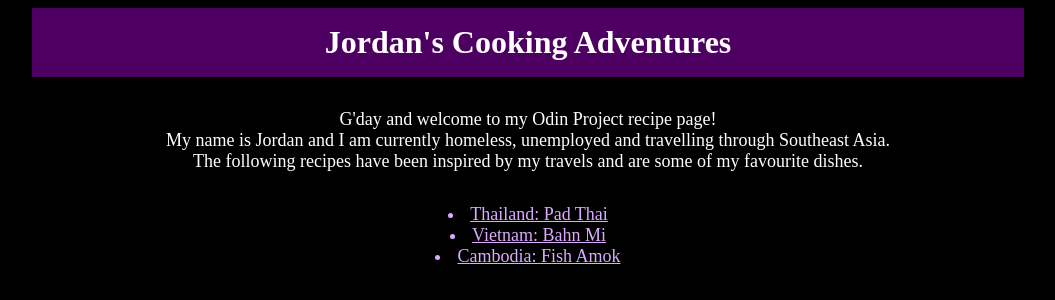
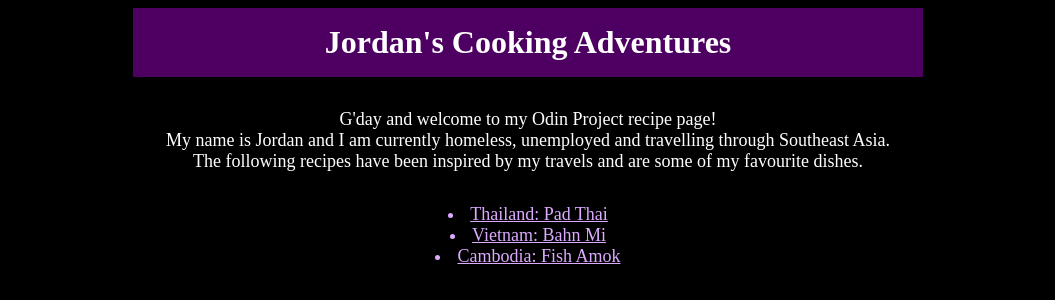
Before and after one commit to Jordancojp/odin-recipes, a plain HTML site: page index.html in a window 1280 px wide. Shown: the whole page, without its empty margins (112-1167 px from the left). Drawn offline with Linux system fonts and the light colour scheme.

Commit message:
changed width to max-width

```diff
--- a/styles.css
+++ b/styles.css
@@ -9,7 +9,7 @@ h1 {
     font-weight: bold;
     text-align: center;
     padding: 16px;
-    width: 60pc;
+    max-width: 60%;
     margin: auto;
     margin-bottom: 32px;
 }
@@ -18,7 +18,7 @@ p {
     font-size: 18px;
     color: white;
     text-align: center;
-    width: 60pc;
+    max-width: 60%;
     margin: auto;
     margin-bottom: 32px;
 }
```
